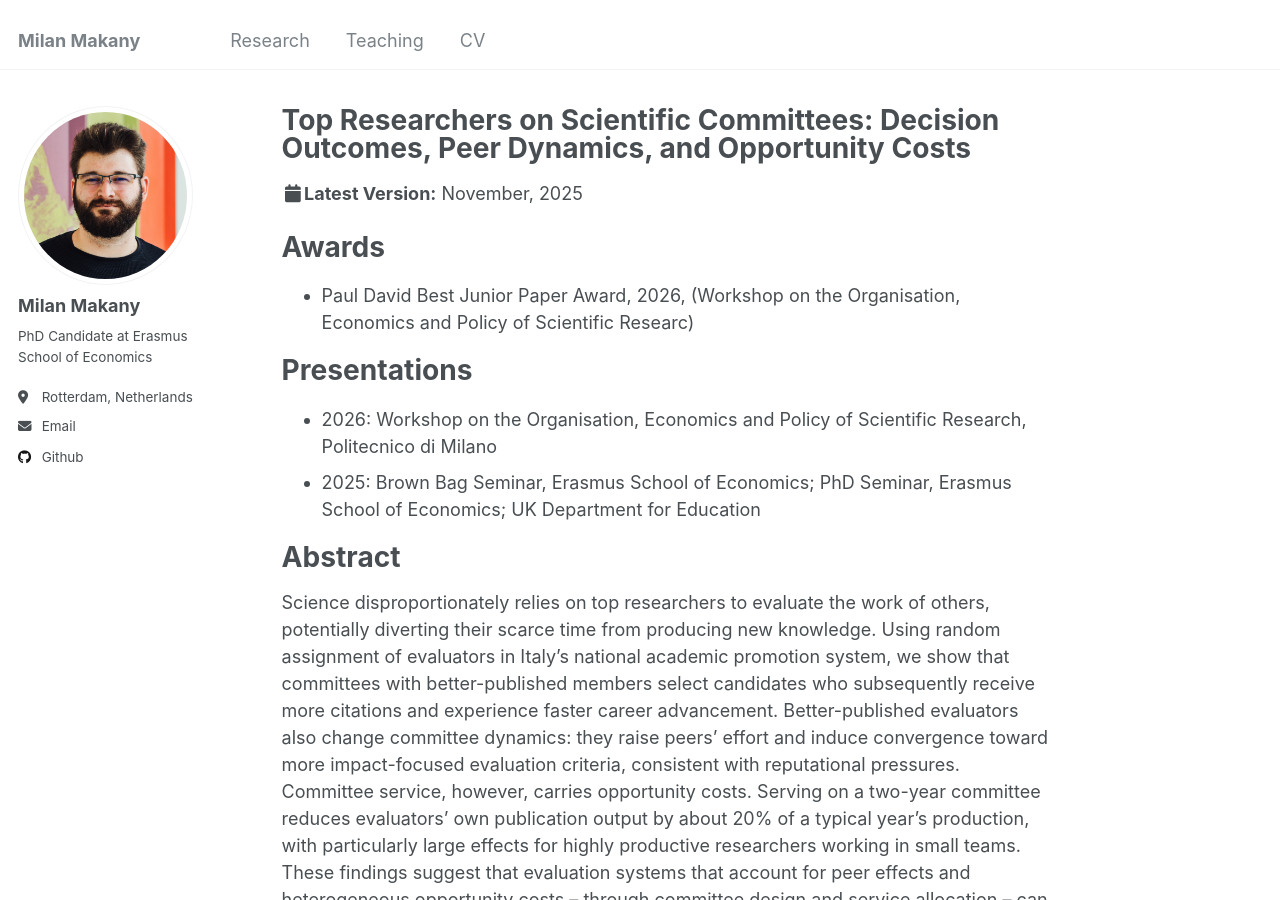
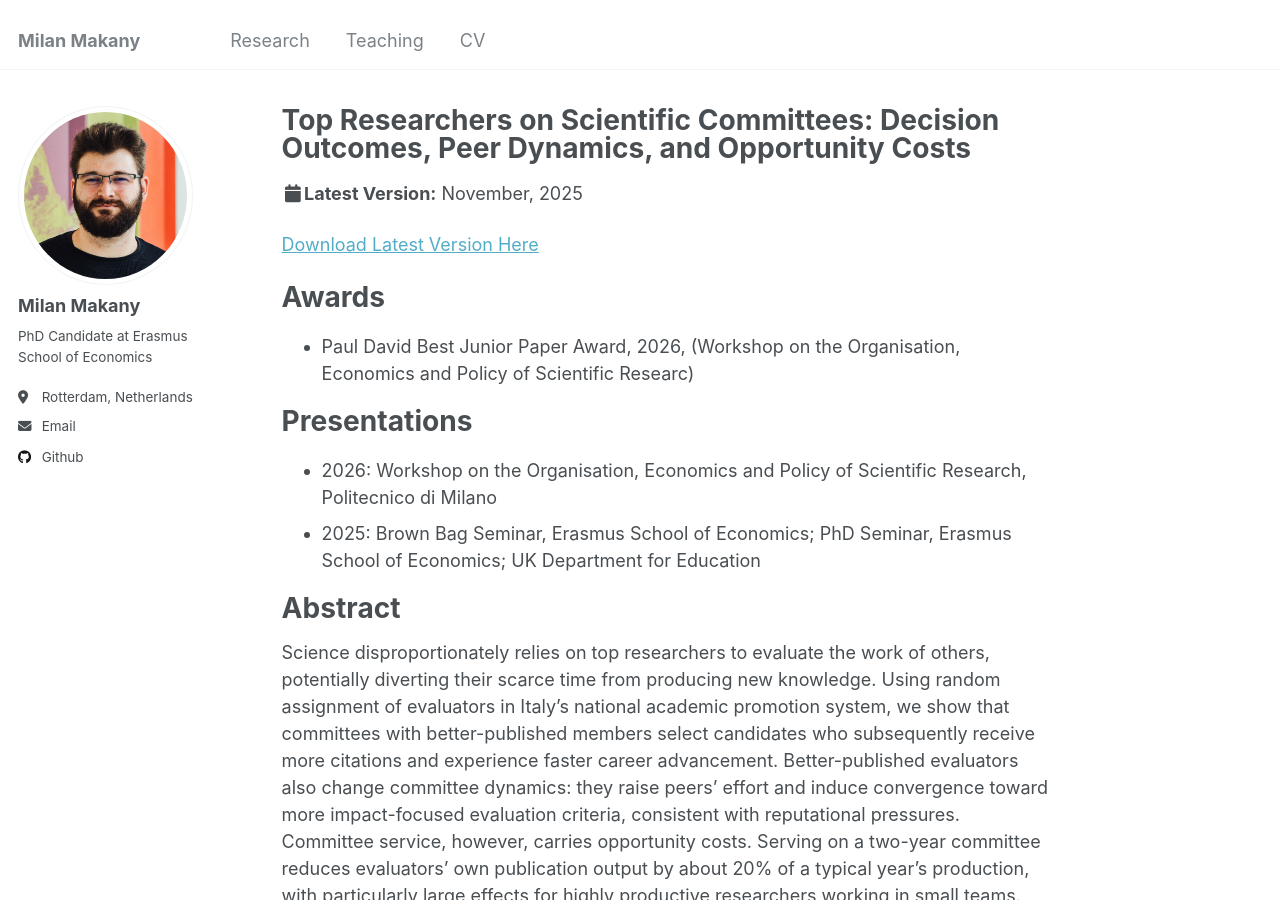
Before and after one commit to makany-milan/makany-milan.github.io, a Jekyll site: the page built from _publications/experts.md, in a window 1280 px wide and 900 px high. Built offline with Jekyll 4.4.1, drawn with Linux system fonts in a browser that asks for light colours.

Commit message:
updated reference styles

```diff
--- a/_publications/experts.md
+++ b/_publications/experts.md
@@ -12,6 +12,9 @@ paperurl: https://makany-milan.github.io/files/Top_Researchers_on_Committees_21_
 citation: 'Makany, M., and N. Zinovyeva (2026): “Top Researchers on Scientific Committees: Decision Outcomes, Peer Dynamics, and Opportunity Costs”. https://makany-milan.github.io/files/Top_Researchers_on_Committees_21_1_2026.pdf'
 ---
 
+[Download Latest Version Here](https://makany-milan.github.io/files/Top_Researchers_on_Committees_21_1_2026.pdf)
+
+
 # Awards
 - Paul David Best Junior Paper Award, 2026, (Workshop on the Organisation, Economics and Policy of Scientific Researc)
 
```
